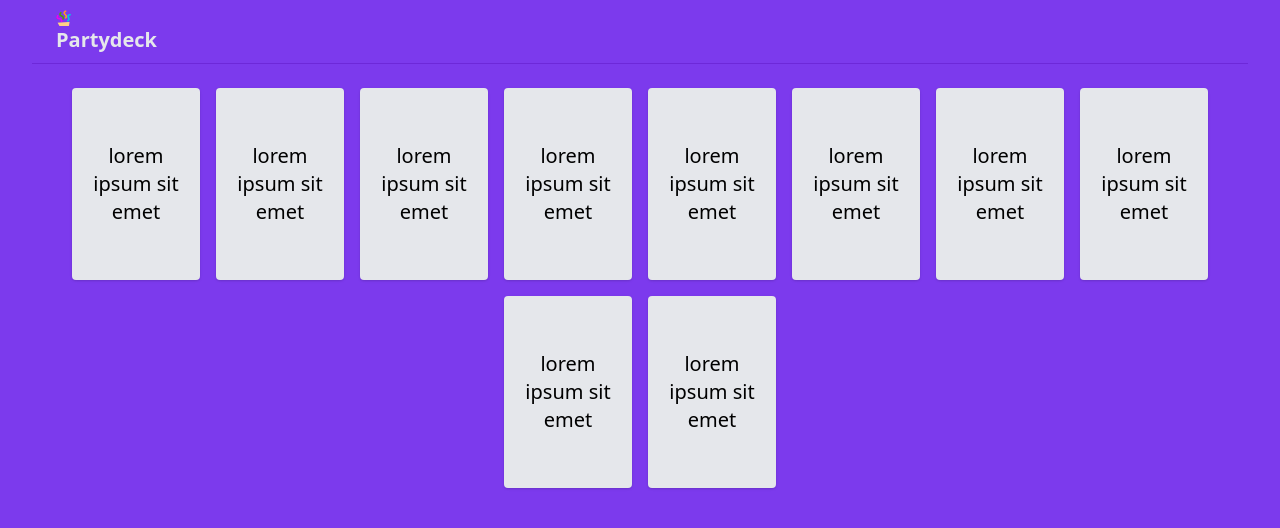
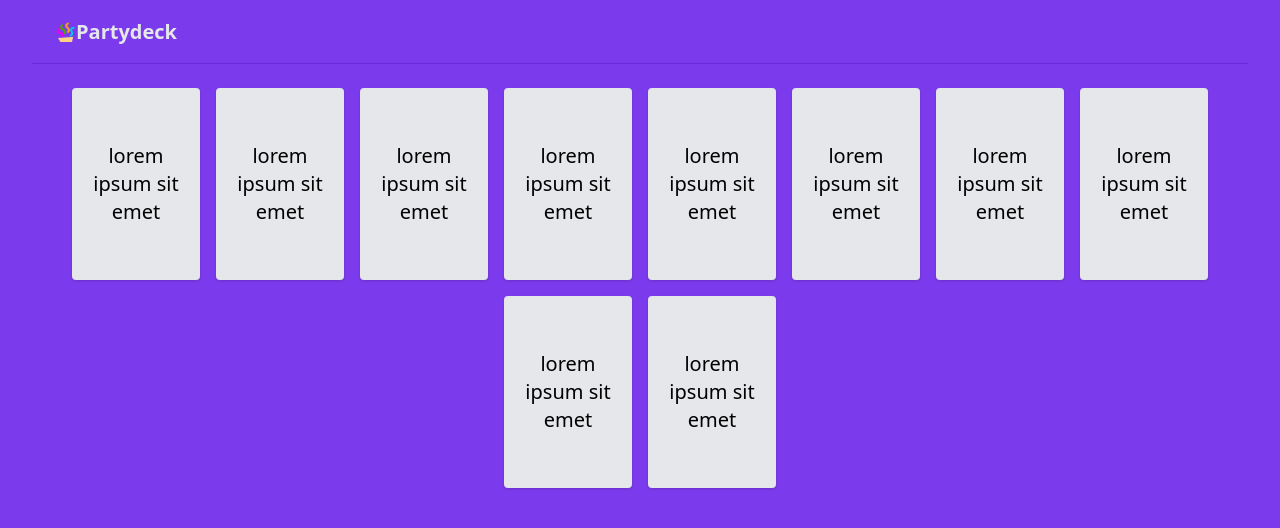
Before and after one commit to itays123/partydeck, a React (Create React App) app in the folder game/: page / in a window 1280 px wide. Shown: the top 528 px of the page. Built offline with nearby package versions, Linux system fonts and the light colour scheme.

Commit message:
FIX: logo size

```diff
--- a/game/src/navigation/Navbar.js
+++ b/game/src/navigation/Navbar.js
@@ -4,8 +4,8 @@ const Navbar = () => {
   return (
     <div className="nav px-8 w-screen flex">
       <nav className="flex items-center h-16 flex-grow border-b border-purple-700">
-        <div className="flex-grow px-6">
-          <img src={logo} width={16} height={16} alt="" />
+        <div className="flex-grow px-6 flex">
+          <img src={logo} width={20} height={20} alt="" />
           <h1 className="text-xl text-gray-200 font-bold">Partydeck</h1>
         </div>
       </nav>
```
